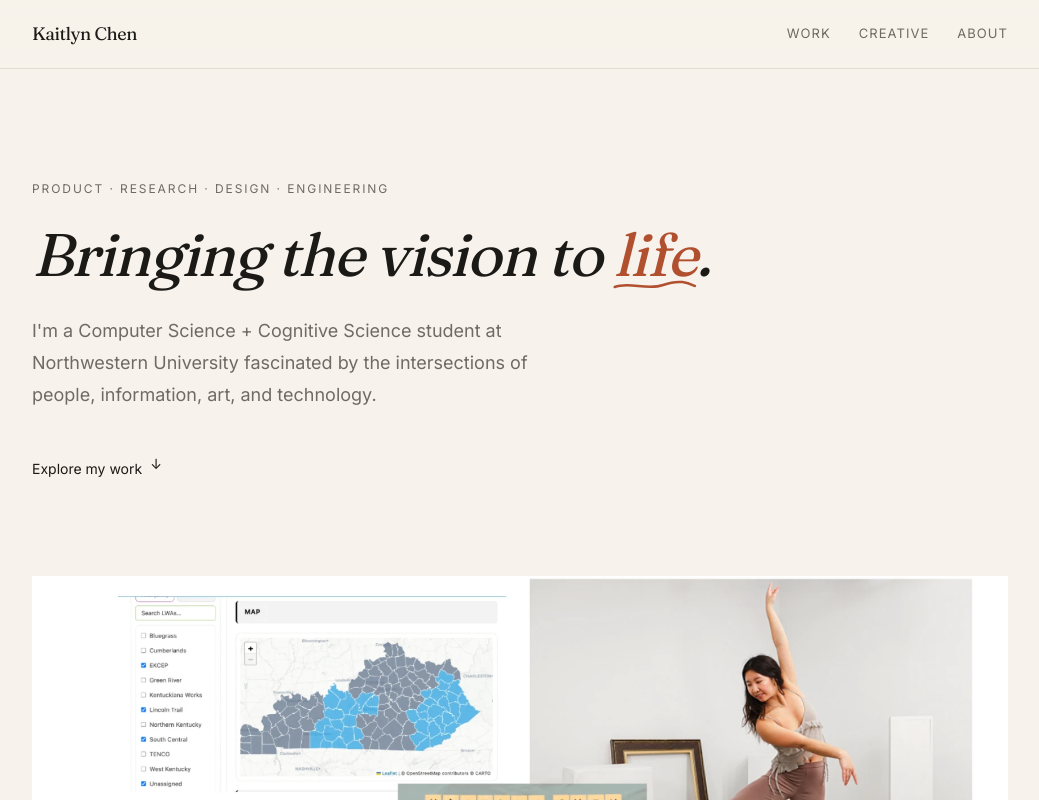
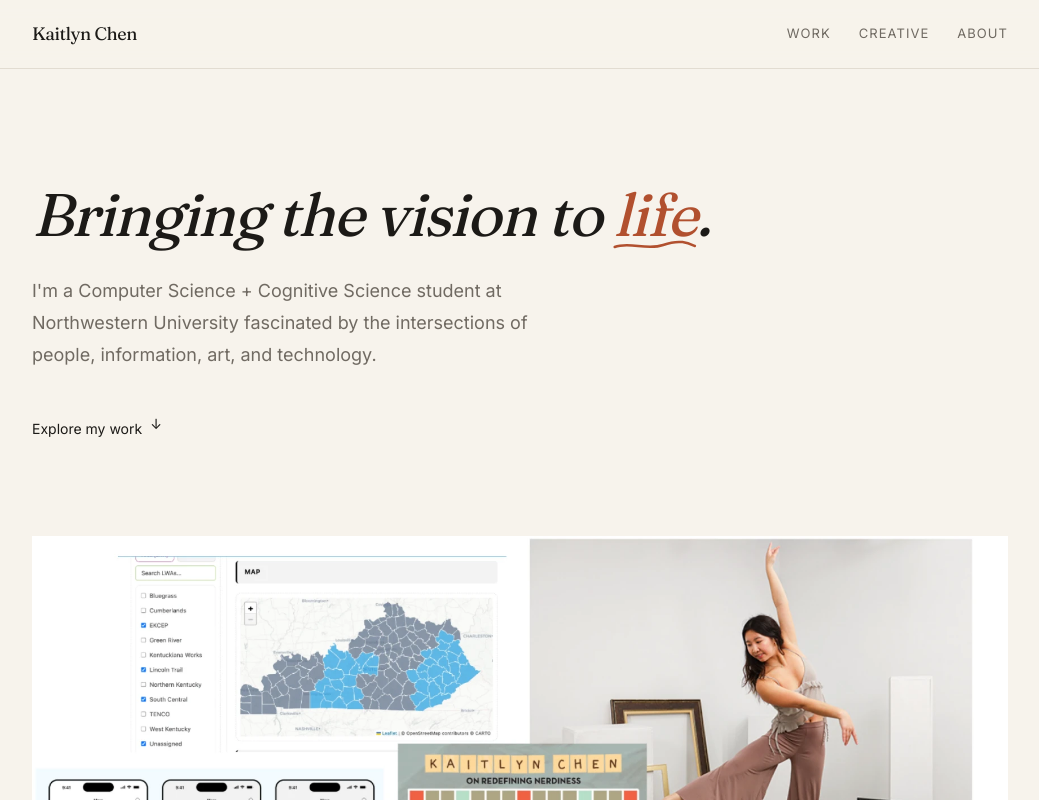
Before and after one commit to kaitlync31/portfolio, a Next.js app: page / in a window 1280 px wide. Shown: the top 800 px of the page, without its empty margins (120-1159 px from the left). Built offline with nearby package versions, Linux system fonts and the light colour scheme.

Commit message:
Remove kicker line above hero headline
Co-Authored-By: Claude Sonnet 5 <noreply@anthropic.com>

```diff
--- a/src/components/Hero.tsx
+++ b/src/components/Hero.tsx
@@ -1,9 +1,6 @@
 export default function Hero() {
   return (
     <section id="top" className="mx-auto max-w-5xl px-6 pb-24 pt-20 sm:pt-28">
-      <p className="mb-6 font-sans text-xs uppercase tracking-[0.16em] text-stone">
-        Product · Research · Design · Engineering
-      </p>
       <h1 className="max-w-3xl font-serif text-[2.75rem] italic leading-[1.1] tracking-tight text-ink sm:text-6xl">
         Bringing the vision to{" "}
         <span className="relative inline-block">
```
